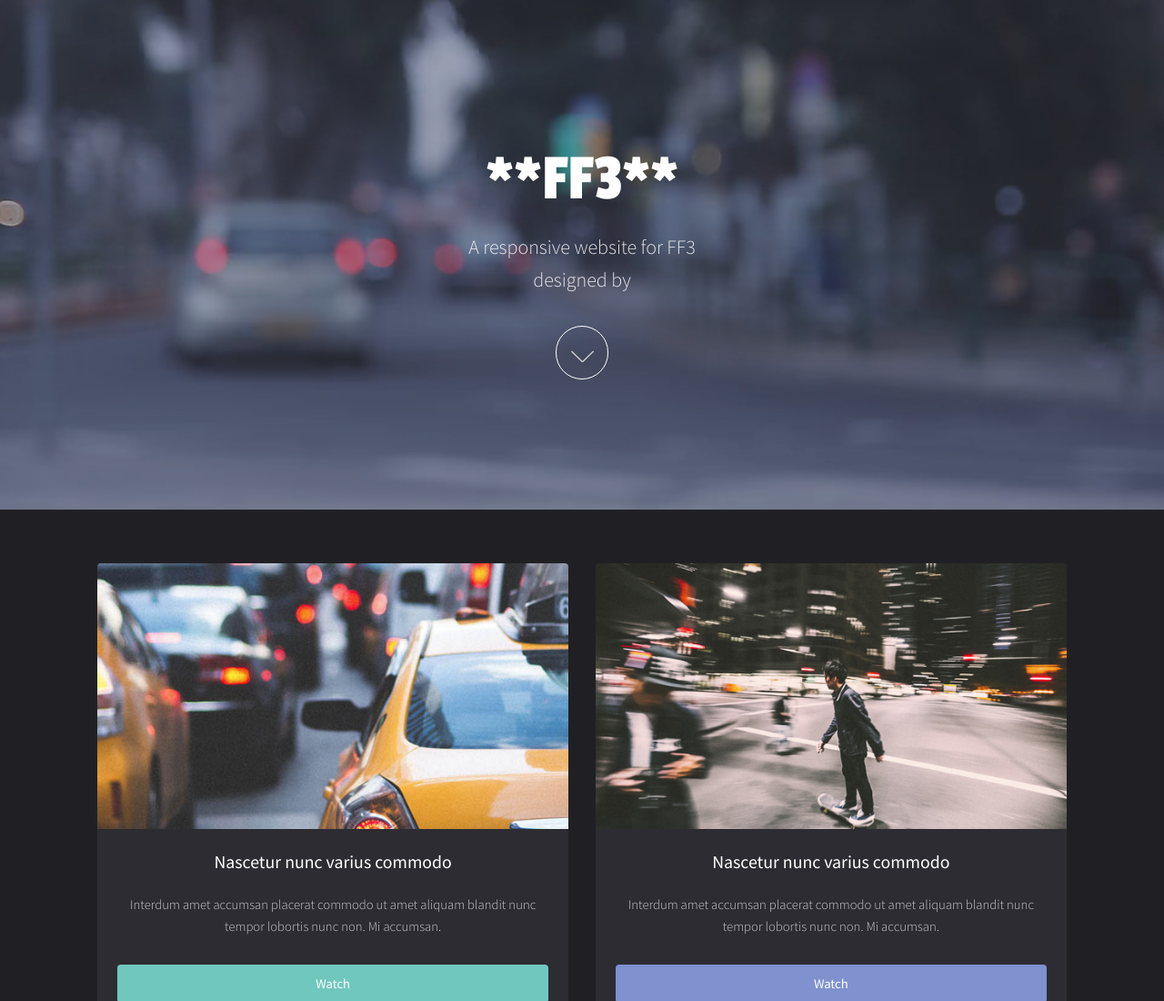
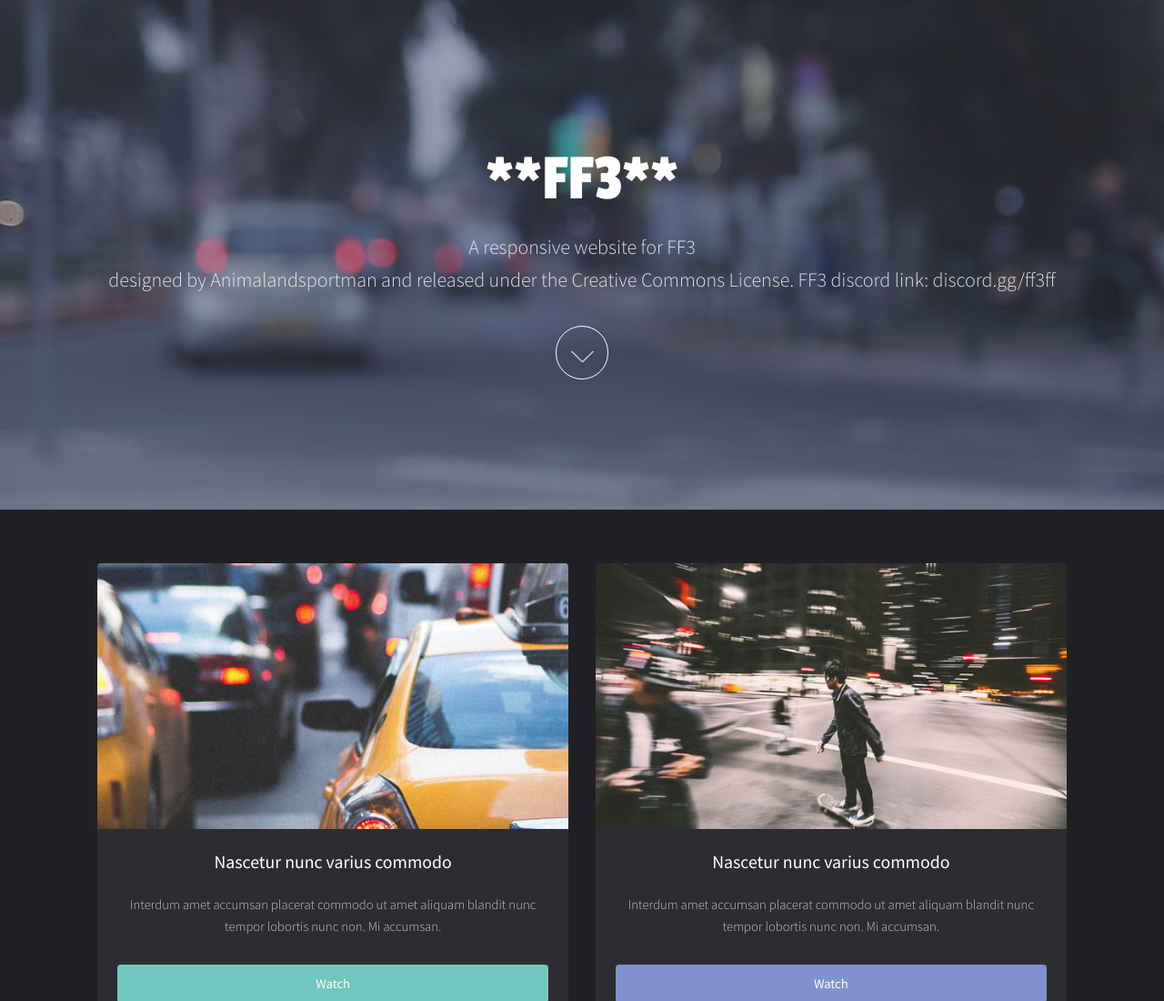
Before and after one commit to ff3official/ff3official.github.io, a plain HTML site: page index.html in a window 1280 px wide. Shown: the top 1100 px of the page at 91% size. Drawn offline with Linux system fonts and the light colour scheme.

Commit message:
Update index.html

```diff
--- a/index.html
+++ b/index.html
@@ -23,7 +23,7 @@
 					<div class="inner">
 						<header>
 							<h1>**FF3**</h1>
-							<p>A responsive website for FF3<br /> designed by <a href= Animalandsportman and released under the Creative Commons License. FF3 discord link: discord.gg/ff3ff</p>
+							<p>A responsive website for FF3<br /> designed by Animalandsportman and released under the Creative Commons License. FF3 discord link: discord.gg/ff3ff</p>
 						</header>
 						<a href="#main" class="more">Learn More</a>
 					</div>
```
